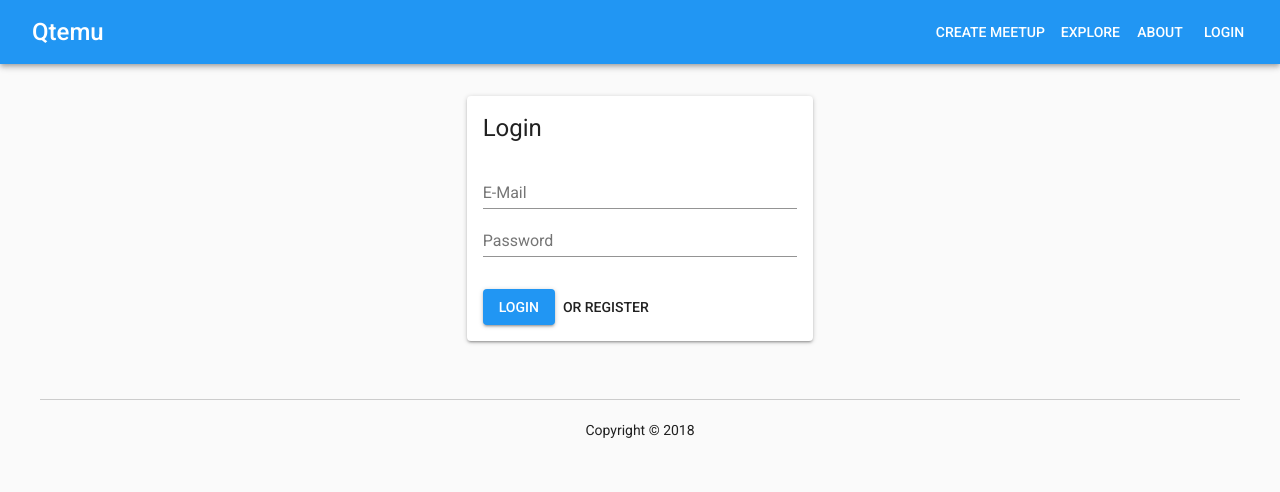
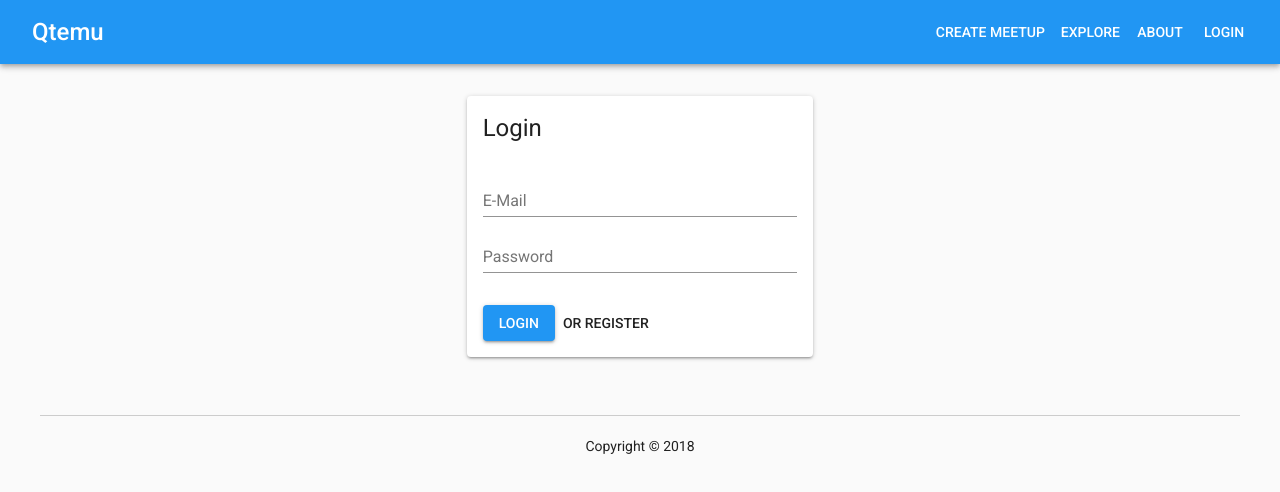
Before and after one commit to rickynugroho/qtemu_material_ui, a React (Create React App) app: page /login in a window 1280 px wide. Shown: the top 492 px of the page. Built offline with nearby package versions, Linux system fonts and the light colour scheme.

Commit message:
Fix layout in login

```diff
--- a/src/pages/Login/index.js
+++ b/src/pages/Login/index.js
@@ -12,6 +12,9 @@ const styles = theme => ({
   },
   title: {
     marginBottom: theme.spacing.unit * 2,
+  },
+  textField: {
+    marginTop: theme.spacing.unit * 1,
   },
 });
 
@@ -37,7 +40,7 @@ class Login extends React.Component {
               id="standard-email"
               label="E-Mail"
               fullWidth
-              // className={classes.textField}
+              className={classes.textField}
               // value={this.state.name}
               // onChange={this.handleChange('name')}
               // margin="normal"
@@ -48,7 +51,7 @@ class Login extends React.Component {
               label="Password"
               type="password"
               fullWidth
-              // className={classes.textField}
+              className={classes.textField}
               // autoComplete="current-password"
               // margin="normal"
             />
```
